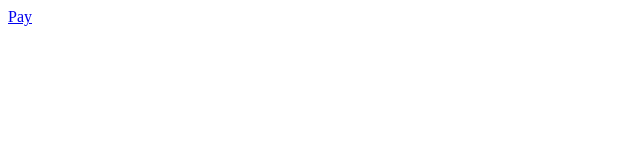
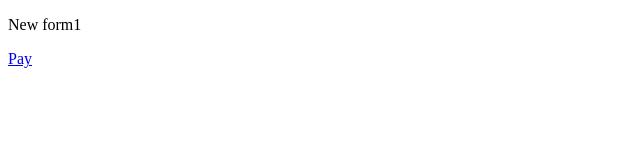
Before and after one commit to Palladin111/payment_1, a plain HTML site: page index.html in a window 1280 px wide. Shown: the whole page, without its empty margins (0-640 px from the left). Drawn offline with Linux system fonts and the light colour scheme.

Commit message:
Added new form1

```diff
--- a/index.html
+++ b/index.html
@@ -4,6 +4,7 @@
 	<title>Documents</title>
 </head>
 <body>
+		<p>New form1</p>
 		<a href="payment.html">Pay</a>
 		<script type="text/javascript">/* Yandex metrika */</script>
 </body>
```
